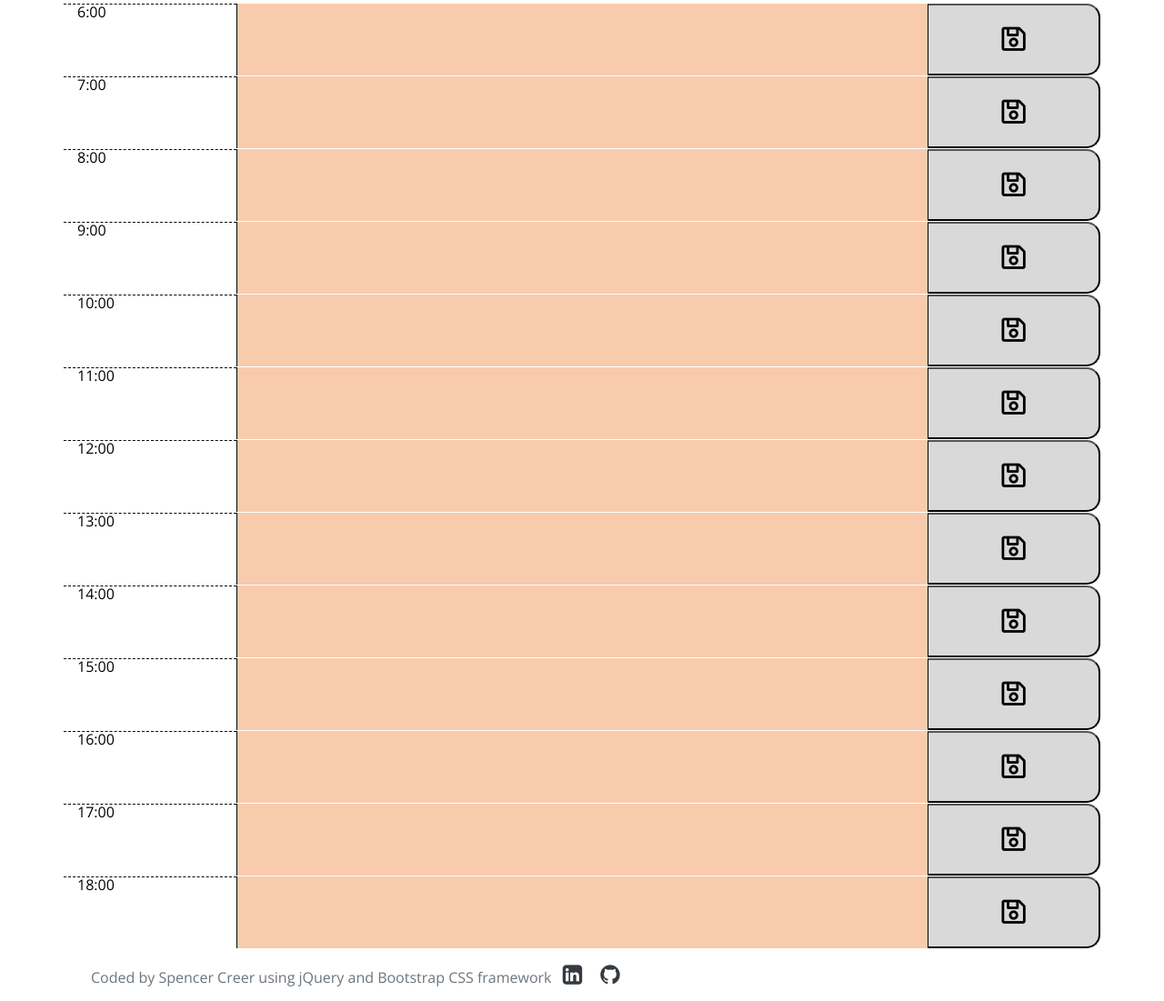
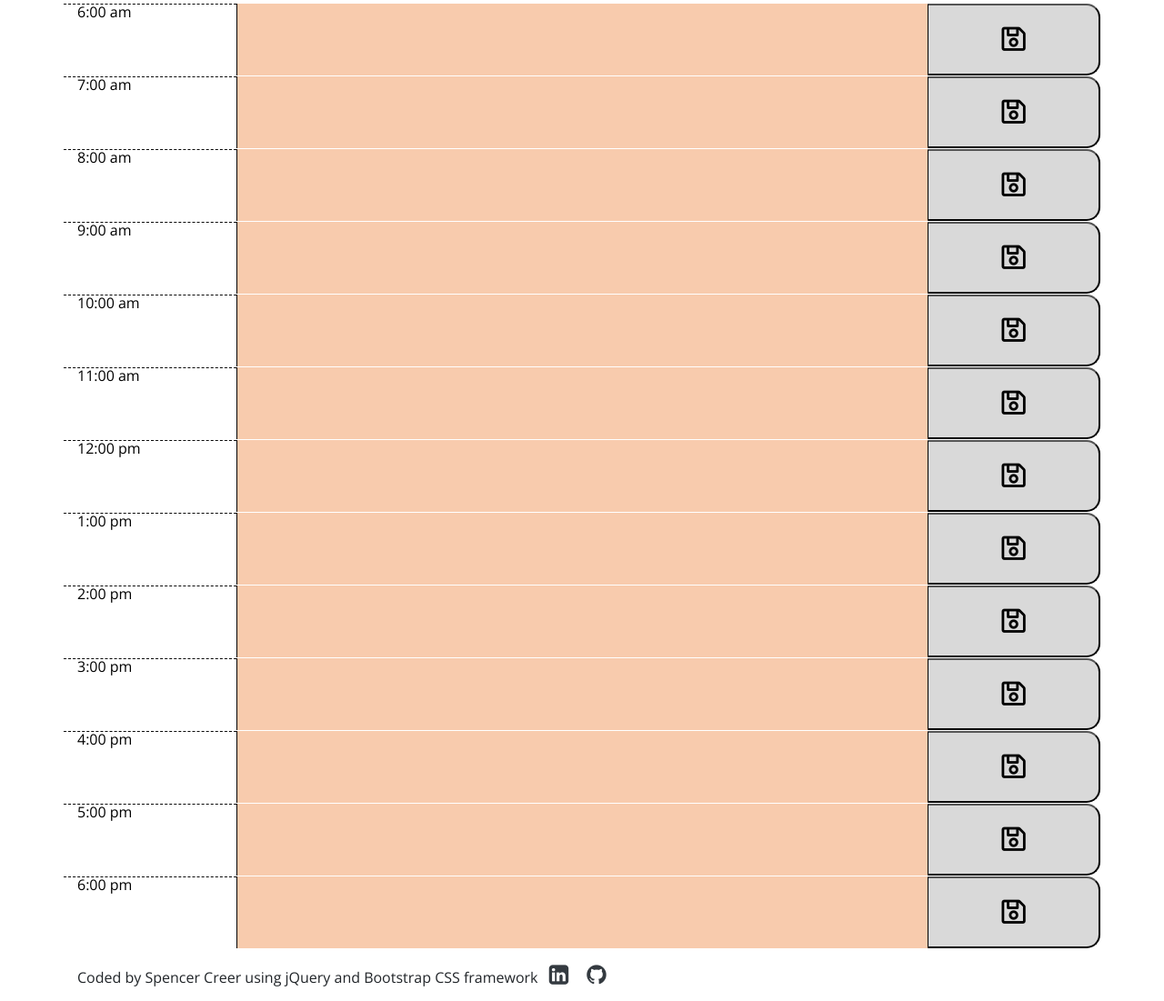
Before and after one commit to spencercreer/day_planner, a plain HTML site: page index.html in a window 1280 px wide. Shown: the part 372-1473 px from the top of the page at 91% size. Drawn offline with nearby package versions, Linux system fonts and the light colour scheme.

Commit message:
change timeblocks to template literals

```diff
--- a/assets/script/script.js
+++ b/assets/script/script.js
@@ -1,15 +1,30 @@
 $(document).ready(function() {
-
+// Month and weekday array
 var months = ["January", "February", "March", "April", "May", "June", "July", "August", "September", "October", "November", "December"];
 var weekdays = ["Sunday", "Monday", "Tuesday", "Wednesday", "Thursday", "Friday", "Saturday"];
+var time = ["6:00 am", "7:00 am", "8:00 am", "9:00 am", "10:00 am", "11:00 am", "12:00 pm", "1:00 pm", "2:00 pm", "3:00 pm", "4:00 pm", "5:00 pm", "6:00 pm"]
 
-// Get items from localStorage for each hour
 function init(){
+    // Get date using JavaScript date methods
     let dt = new Date();
     let todaysDate = `${
       dt.getMonth() + 1
     } / ${dt.getDate()} / ${dt.getFullYear()}`;
 
+
+    // Create timeblocks using template literals
+    for (let i = 0; i < time.length; i++) {
+        const timeblock = `
+        <div class="row">
+            <div class="col-sm-2 hour">${time[i]}</div>
+            <textarea class="col-sm-8" id="${6+i}" rows="2"></textarea>
+            <button class="col-sm-2 saveBtn far fa-save"></button>
+        </div>
+        `;
+        $("#time-blocks").append(timeblock);
+    }
+
+    // Get items from localStorage for each hour
     var storedDate = localStorage.getItem("today");
     if(!localStorage.getItem("Style")){
         localStorage.setItem("Style","assets/style/style.css")
--- a/assets/style/dark_style.css
+++ b/assets/style/dark_style.css
@@ -69,6 +69,10 @@ body {
     color: #E7E6E6;
   }
 
+  .footer-text{
+    color: #E7E6E6;
+  }
+
   .swapStyle{
     height: 40px;
     background-color: #848484;
--- a/index.html
+++ b/index.html
@@ -31,80 +31,16 @@
       <p id="currentTime" class="lead"></p>
 
     </header>
-    <div class="container">
+    <div class="container" id="time-blocks">
       <div class="row">
         <button class="swapStyle col-sm-3">Change Planner Style</button>
-        <h2 id="weekDay" class="lead col-sm-6 text-center mb-0 pb-1"></h3>
+        <h2 id="weekDay" class="lead col-sm-6 text-center mb-0 pb-1"></h2>
       </div>
       <!-- Timeblocks go here -->
-      <div class="row">
-        <div class="col-sm-2 hour">6:00</div>
-        <textarea class="col-sm-8" id="6" rows="2"></textarea>
-        <button class="col-sm-2 saveBtn far fa-save"></button>
-      </div>
-      <div class="row">
-        <div class="col-sm-2 hour">7:00</div>
-        <textarea class="col-sm-8" id="7" rows="2"></textarea>
-        <button class="col-sm-2 saveBtn far fa-save"></button>
-      </div>
-      <div class="row">
-        <div class="col-sm-2 hour">8:00</div>
-        <textarea class="col-sm-8" id="8" rows="2"></textarea>
-        <button class="col-sm-2 saveBtn far fa-save"></button>
-      </div>
-      <div class="row">
-        <div class="col-sm-2 hour">9:00</div>
-        <textarea class="col-sm-8" id="9" rows="2"></textarea>
-        <button class="col-sm-2 saveBtn far fa-save"></button>
-      </div>
-      <div class="row">
-        <div class="col-sm-2 hour">10:00</div>
-        <textarea class="col-sm-8" id="10" rows="2"></textarea>
-        <button class="col-sm-2 saveBtn far fa-save"></button>
-      </div>
-      <div class="row">
-        <div class="col-sm-2 hour">11:00</div>
-        <textarea class="col-sm-8" id="11" rows="2"></textarea>
-        <button class="col-sm-2 saveBtn far fa-save"></button>
-      </div>
-      <div class="row">
-        <div class="col-sm-2 hour">12:00</div>
-        <textarea class="col-sm-8" id="12" rows="2"></textarea>
-        <button class="col-sm-2 saveBtn far fa-save"></button>
-      </div>
-      <div class="row">
-        <div class="col-sm-2 hour">13:00</div>
-        <textarea class="col-sm-8" id="13" rows="2"></textarea>
-        <button class="col-sm-2 saveBtn far fa-save"></button>
-      </div>
-      <div class="row">
-        <div class="col-sm-2 hour">14:00</div>
-        <textarea class="col-sm-8" id="14" rows="2"></textarea>
-        <button class="col-sm-2 saveBtn far fa-save"></button>
-      </div>
-      <div class="row">
-        <div class="col-sm-2 hour">15:00</div>
-        <textarea class="col-sm-8" id="15" rows="2"></textarea>
-        <button class="col-sm-2 saveBtn far fa-save"></button>
-      </div>
-      <div class="row">
-        <div class="col-sm-2 hour">16:00</div>
-        <textarea class="col-sm-8" id="16" rows="2"></textarea>
-        <button class="col-sm-2 saveBtn far fa-save"></button>
-      </div>
-      <div class="row">
-        <div class="col-sm-2 hour">17:00</div>
-        <textarea class="col-sm-8" id="17" rows="2"></textarea>
-        <button class="col-sm-2 saveBtn far fa-save"></button>
-      </div>
-      <div class="row">
-        <div class="col-sm-2 hour">18:00</div>
-        <textarea class="col-sm-8" id="18" rows="2"></textarea>
-        <button class="col-sm-2 saveBtn far fa-save"></button>
     </div>
     <footer class="footer mt-auto">
       <div class="container py-3">
-          <span class="text-muted">Coded by Spencer Creer using jQuery and Bootstrap CSS framework
+        <span class="footer-text">Coded by Spencer Creer using jQuery and Bootstrap CSS framework
           <a class="text-dark link-text mx-2" href="https://www.linkedin.com/in/spencer-creer-023246109/" target="_blank" style="font-size: 25px;"><i class="fa fa-linkedin-square link-in"></i></a>
           <a class="text-dark link-text mx-2 pt-3" href="https://github.com/spencercreer" target="_blank"><i class="fa fa-github link-git" style="font-size: 25px;"></i></a>
         </span>
```
Also changed, not shown: 1 other file. Lines whose indentation alone changed are shown as unchanged.
